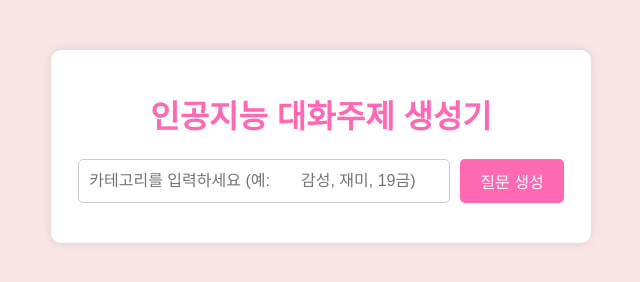
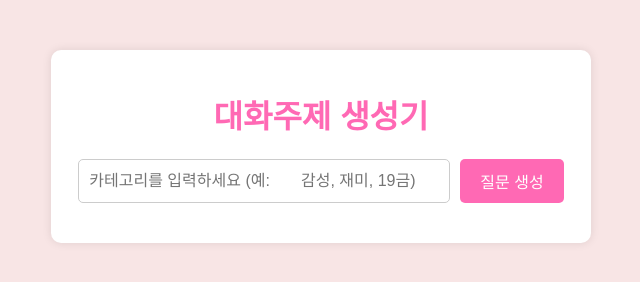
Before and after one commit to hsm4680/ConvGenerater, a plain HTML site: page index.html in a window 1280 px wide. Shown: the whole page, without its empty margins (319-959 px from the left). Drawn offline with Linux system fonts and the light colour scheme.

Commit message:
Update index.html

```diff
--- a/index.html
+++ b/index.html
@@ -8,7 +8,7 @@
 </head>
 <body>
   <div class="container">
-    <h1>인공지능 대화주제 생성기</h1>
+    <h1>대화주제 생성기</h1>
     <div class="input-container">
       <input type="text" id="inputCategory" placeholder="카테고리를 입력하세요 (예:
        감성, 재미, 19금)">
```
